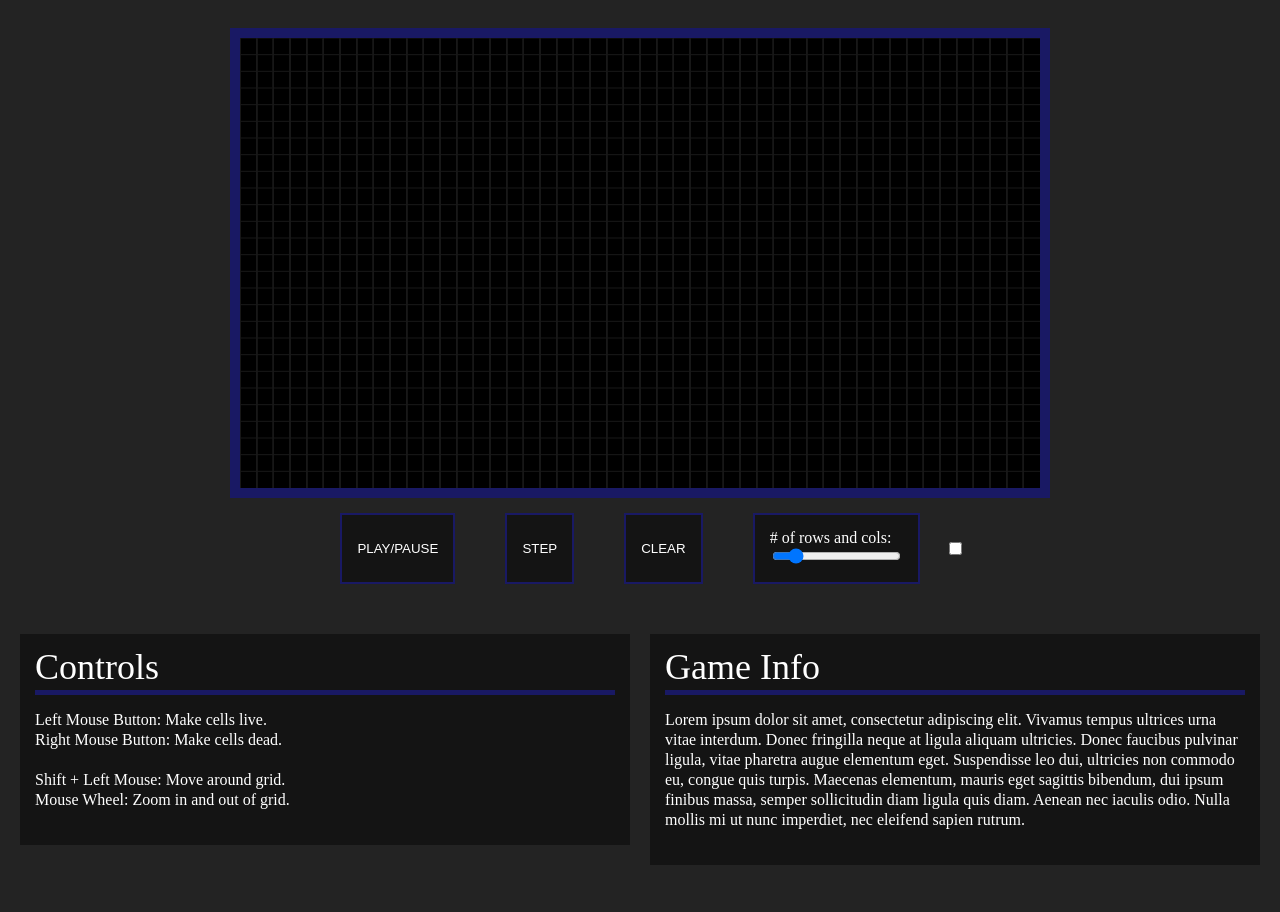
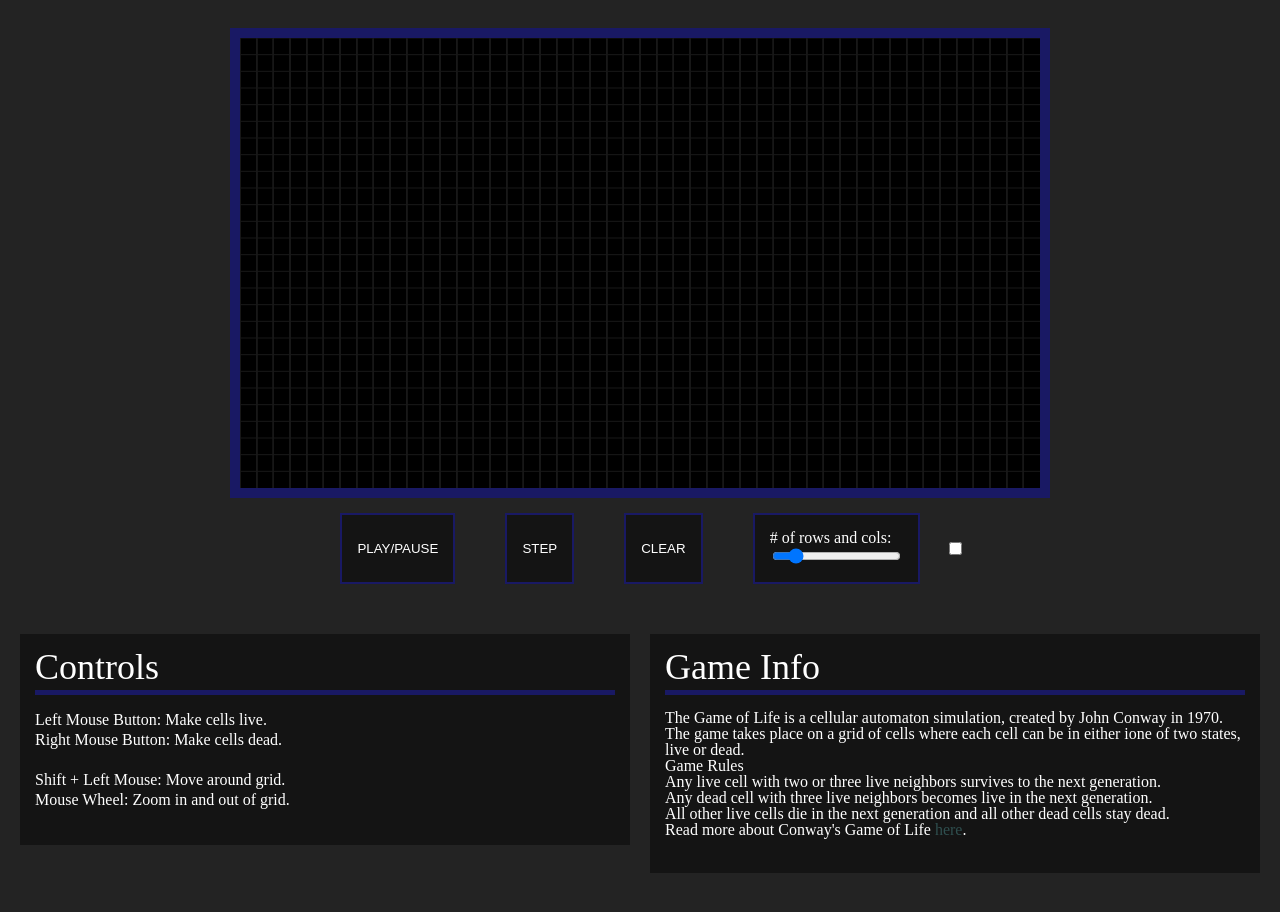
Before and after one commit to DerekPixel/game-of-life, a plain HTML site: page index.html in a window 1280 px wide. Shown: the part 98-1010 px from the top of the page. Drawn offline with Linux system fonts and the light colour scheme.

Commit message:
added real game info

```diff
--- a/index.html
+++ b/index.html
@@ -34,7 +34,17 @@
     </div>
     <div class="game-info column">
       <h2 class="game-info-item game-info-title">Game Info</h2>
-      <p class="game-info-item game-info-info">Lorem ipsum dolor sit amet, consectetur adipiscing elit. Vivamus tempus ultrices urna vitae interdum. Donec fringilla neque at ligula aliquam ultricies. Donec faucibus pulvinar ligula, vitae pharetra augue elementum eget. Suspendisse leo dui, ultricies non commodo eu, congue quis turpis. Maecenas elementum, mauris eget sagittis bibendum, dui ipsum finibus massa, semper sollicitudin diam ligula quis diam. Aenean nec iaculis odio. Nulla mollis mi ut nunc imperdiet, nec eleifend sapien rutrum.</p>
+      <div class="game-info-item game-info-info">
+        The Game of Life is a cellular automaton simulation, created by John Conway in 1970.
+        The game takes place on a grid of cells where each cell can be in either ione of two states, live or dead.
+        <h3>Game Rules</h3>
+        <ol>
+          <li>Any live cell with two or three live neighbors survives to the next generation.</li>
+          <li>Any dead cell with three live neighbors becomes live in the next generation.</li>
+          <li>All other live cells die in the next generation and all other dead cells stay dead.</li>
+        </ol>
+        <p>Read more about Conway's Game of Life <a href="https://en.wikipedia.org/wiki/Conway%27s_Game_of_Life">here</a>.</p>
+      </div>
     </div>
   </div>
 
```
